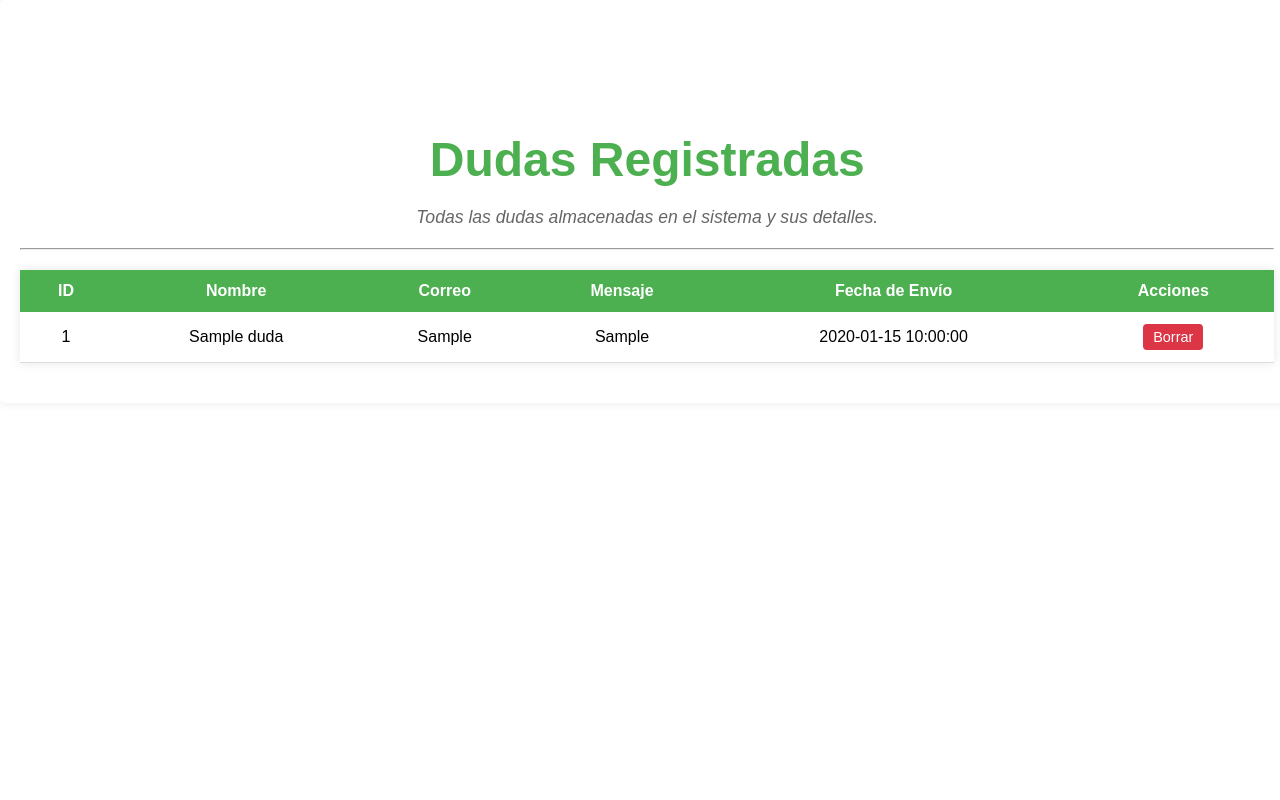
After one commit to yreyes70719/sc502-1c2025-grupo2, a PHP site: page /ProyectoAW/app/views/dudas.php in a window 1280 px wide. The commit adds this page. Run offline with PHP 8.4, Linux system fonts and the light colour scheme; tables that the repository leaves empty or names only in its code hold one stand-in row (values such as "Sample post").

Commit message:
reportesy cambio de chats a dudas

```diff
--- /dev/null
+++ b/app/models/Duda.php
@@ -0,0 +1,50 @@
+<?php
+require_once __DIR__ . '/../../config/database.php';
+
+class Duda
+{
+    public static function getAll(): array
+    {
+        global $conn;
+
+        try {
+            $sql = "SELECT * FROM Dudas";
+            $result = $conn->query($sql);
+
+            if ($result->num_rows > 0) {
+                return $result->fetch_all(MYSQLI_ASSOC);
+            } else {
+                return [];
+            }
+        } catch (mysqli_sql_exception $e) {
+            return ["error" => "Error al obtener dudas: " . $e->getMessage()];
+        }
+    }
+
+    public static function add($nombre, $correo, $mensaje)
+    {
+        global $conn;
+
+        $sql = "INSERT INTO Dudas (nombre, correo, mensaje) VALUES ('$nombre', '$correo', '$mensaje')";
+
+        if ($conn->query($sql) === TRUE) {
+            return 1;
+        } else {
+            return 0;
+        }
+    }
+
+    public static function delete($id_duda)
+    {
+        global $conn;
+
+        $sql = "DELETE FROM Dudas WHERE id_duda = $id_duda";
+
+        if ($conn->query($sql) === TRUE) {
+            return 1;
+        } else {
+            return 0;
+        }
+    }
+}
+?>
--- /dev/null
+++ b/app/views/dudas.php
@@ -0,0 +1,51 @@
+<?php
+require_once __DIR__ . '/../models/Duda.php';
+$dudas = Duda::getAll();
+?>
+
+<link rel="stylesheet" href="public/css/dudas_styles.css?v=<?= time() ?>">
+
+<div class="dudas-container mt-4">
+    <header class="mb-4">
+        <h1 class="text-center dudasT">Dudas Registradas</h1>
+        <p class="text-center parrafoT">Todas las dudas almacenadas en el sistema y sus detalles.</p>
+    </header>
+
+    <hr>
+
+    <main>
+        <table class="table table-striped table-bordered">
+            <thead class="table-dark">
+                <tr>
+                    <th>ID</th>
+                    <th>Nombre</th>
+                    <th>Correo</th>
+                    <th>Mensaje</th>
+                    <th>Fecha de Envío</th>
+                    <th>Acciones</th>
+                </tr>
+            </thead>
+            <tbody>
+                <?php if (!empty($dudas) && !isset($dudas['error'])): ?>
+                    <?php foreach ($dudas as $duda): ?>
+                        <tr>
+                            <td><?= $duda['id_duda'] ?></td>
+                            <td><?= $duda['nombre'] ?></td>
+                            <td><?= $duda['correo'] ?></td>
+                            <td><?= $duda['mensaje'] ?></td>
+                            <td><?= $duda['fecha_envio'] ?></td>
+                            <td>
+                                <button class="btn btn-danger btn-sm delete-btn" data-id="<?= $duda['id_duda'] ?>">Borrar</button>
+                            </td>
+                        </tr>
+                    <?php endforeach; ?>
+                <?php else: ?>
+                    <tr>
+                        <td colspan="6" class="text-center">No hay dudas registradas.</td>
+                    </tr>
+                <?php endif; ?>
+            </tbody>
+        </table>
+    </main>
+    <script src="public/js/dudas_script.js?v=<?= time() ?>"></script>
+</div>
--- a/app/views/layout.php
+++ b/app/views/layout.php
@@ -40,7 +40,7 @@ if (!in_array($currentPage, $excludeLayout)) :
                         <li><a href="?page=adopcion" class="<?= $currentPage === 'adopcion' ? 'active' : '' ?>">Adopción</a></li>
                         <li><a href="?page=soporte" class="<?= $currentPage === 'soporte' ? 'active' : '' ?>">Soporte</a></li>
                         <li><a href="?page=recursos" class="<?= $currentPage === 'recursos' ? 'active' : '' ?>">Recursos</a></li>
-                        <li><a href="?page=chats" class="<?= $currentPage === 'chats' ? 'active' : '' ?>">Chats</a></li>
+                        <li><a href="?page=dudas" class="<?= $currentPage === 'dudas' ? 'active' : '' ?>">Dudas</a></li>
                         <li><a href="?page=perfil" class="<?= $currentPage === 'perfil' ? 'active' : '' ?>">Perfil</a></li>
 
                         <!-- Opciones de sesión -->
--- /dev/null
+++ b/public/css/dudas_styles.css
@@ -0,0 +1,165 @@
+body {
+    font-family: Arial, sans-serif;
+    margin: 0;
+    padding: 0;
+}
+
+.dudas-container {
+    background-color: white;
+    padding: 100px 20px 20px 20px;
+    border-radius: 5px;
+    box-shadow: 0 0 10px rgba(0, 0, 0, 0.1);
+    width: 98%;
+    text-align: center;
+}
+
+h2 {
+    color: #4CAF50;
+}
+
+.parrafoT {
+    font-size: 1.2em; /* Aumenta el tamaño de la fuente */
+    color: #333; /* Cambia el color del texto */
+    font-style: italic; /* Aplica estilo cursiva */
+    margin-bottom: 20px; /* Añade un margen inferior */
+    text-align: center; /* Centra el texto */
+}
+
+.dudasT {
+    font-size: 3em!important; /* Aumenta el tamaño de la fuente */
+    color: #4CAF50!important; /* Cambia el color del texto */
+    margin-bottom: 20px!important; /* Añade un margen inferior */
+    text-align: center!important; /* Centra el título */
+}
+
+.duda-container {
+    max-width: 600px;
+    margin: 50px auto;
+    background-color: #fff;
+    padding: 20px;
+    box-shadow: 0 0 10px rgba(0, 0, 0, 0.1);
+    border-radius: 8px;
+}
+
+.duda-header {
+    text-align: center;
+    margin-bottom: 20px;
+}
+
+.duda-messages {
+    height: 300px;
+    overflow-y: auto;
+    border: 1px solid #ccc;
+    padding: 10px;
+    background-color: #e6e6e6;
+    margin-bottom: 20px;
+    border-radius: 5px;
+}
+
+.duda-message {
+    padding: 10px;
+    background-color: #4CAF50;
+    color: white;
+    border-radius: 5px;
+    margin-bottom: 10px;
+}
+
+.duda-input {
+    display: flex;
+    gap: 10px;
+}
+
+.duda-input input {
+    flex-grow: 1;
+    padding: 10px;
+    border-radius: 5px;
+    border: 1px solid #ccc;
+}
+
+.duda-input button {
+    background-color: #4CAF50;
+    color: white;
+    border: none;
+    padding: 10px;
+    border-radius: 5px;
+    cursor: pointer;
+    transition: background-color 0.3s ease;
+}
+
+.duda-input button:hover {
+    background-color: #45a049;
+}
+
+/* Estilo general para la tabla */
+.table {
+    width: 100%;
+    border-collapse: collapse;
+    margin: 20px 0;
+    font-size: 1em;
+    font-family: Arial, sans-serif;
+    text-align: left;
+    box-shadow: 0 0 10px rgba(0, 0, 0, 0.1);
+}
+
+.table thead {
+    background-color: #4CAF50;
+    color: white;
+}
+
+.table thead th {
+    padding: 12px 15px;
+    text-align: center;
+    font-weight: bold;
+}
+
+.table tbody tr {
+    border-bottom: 1px solid #ddd;
+}
+
+.table tbody tr:nth-of-type(even) {
+    background-color: #f9f9f9;
+}
+
+.table tbody tr:hover {
+    background-color: #f1f1f1;
+}
+
+.table tbody td {
+    padding: 12px 15px;
+    text-align: center;
+}
+
+.table tbody td button {
+    padding: 5px 10px;
+    border: none;
+    border-radius: 4px;
+    cursor: pointer;
+    font-size: 0.9em;
+}
+
+.table tbody td .btn-primary {
+    background-color: #007bff;
+    color: white;
+    transition: background-color 0.3s ease;
+}
+
+.table tbody td .btn-primary:hover {
+    background-color: #0056b3;
+}
+
+.table tbody td .btn-danger {
+    background-color: #dc3545;
+    color: white;
+    transition: background-color 0.3s ease;
+}
+
+.table tbody td .btn-danger:hover {
+    background-color: #a71d2a;
+}
+
+/* Centrar el mensaje de "No hay dudas registradas" */
+.text-center {
+    text-align: center;
+    font-size: 1.1em;
+    color: #666;
+}
--- /dev/null
+++ b/public/js/dudas_script.js
@@ -0,0 +1,35 @@
+document.addEventListener("DOMContentLoaded", function () {
+    const tableBody = document.querySelector("tbody");
+
+    // Delegación de eventos para manejar el clic en botones de eliminar
+    tableBody.addEventListener("click", function (event) {
+        if (event.target.classList.contains("delete-btn")) {
+            const idDuda = event.target.dataset.id;
+
+            if (confirm("¿Estás seguro de que deseas eliminar esta duda?")) {
+                // Enviar solicitud para eliminar la duda
+                fetch("app/controllers/DudasController.php", {
+                    method: "POST",
+                    headers: {
+                        "Content-Type": "application/x-www-form-urlencoded",
+                    },
+                    body: `action=delete&id_duda=${idDuda}`,
+                })
+                    .then((response) => response.json())
+                    .then((data) => {
+                        if (data.success) {
+                            alert("Duda eliminada correctamente.");
+                            // Eliminar la fila de la tabla
+                            event.target.closest("tr").remove();
+                        } else {
+                            alert("Error al eliminar la duda: " + data.error);
+                        }
+                    })
+                    .catch((error) => {
+                        console.error("Error:", error);
+                        alert("Ocurrió un error al intentar eliminar la duda.");
+                    });
+            }
+        }
+    });
+});
```
Also changed, not shown: app/controllers/DudasController.php (added, +35 -0 lines), app/controllers/FAQController.php (added, +35 -0 lines), app/models/Adopcion.php (+12 -1 lines), app/models/FAQ.php (added, +50 -0 lines), app/views/adopcion.php (+10 -1 lines), app/views/chats.php (deleted, +0 -20 lines), app/views/soporte.php (+42 -25 lines), public/css/adopcion_styles.css (+16 -1 lines), public/css/chats_styles.css (deleted, +0 -91 lines), public/css/soporte_styles.css (+17 -1 lines), public/js/soporte_script.js (added, +40 -0 lines), public/uploads/images.jpg (added), public/uploads/perfil.jpg (added).
